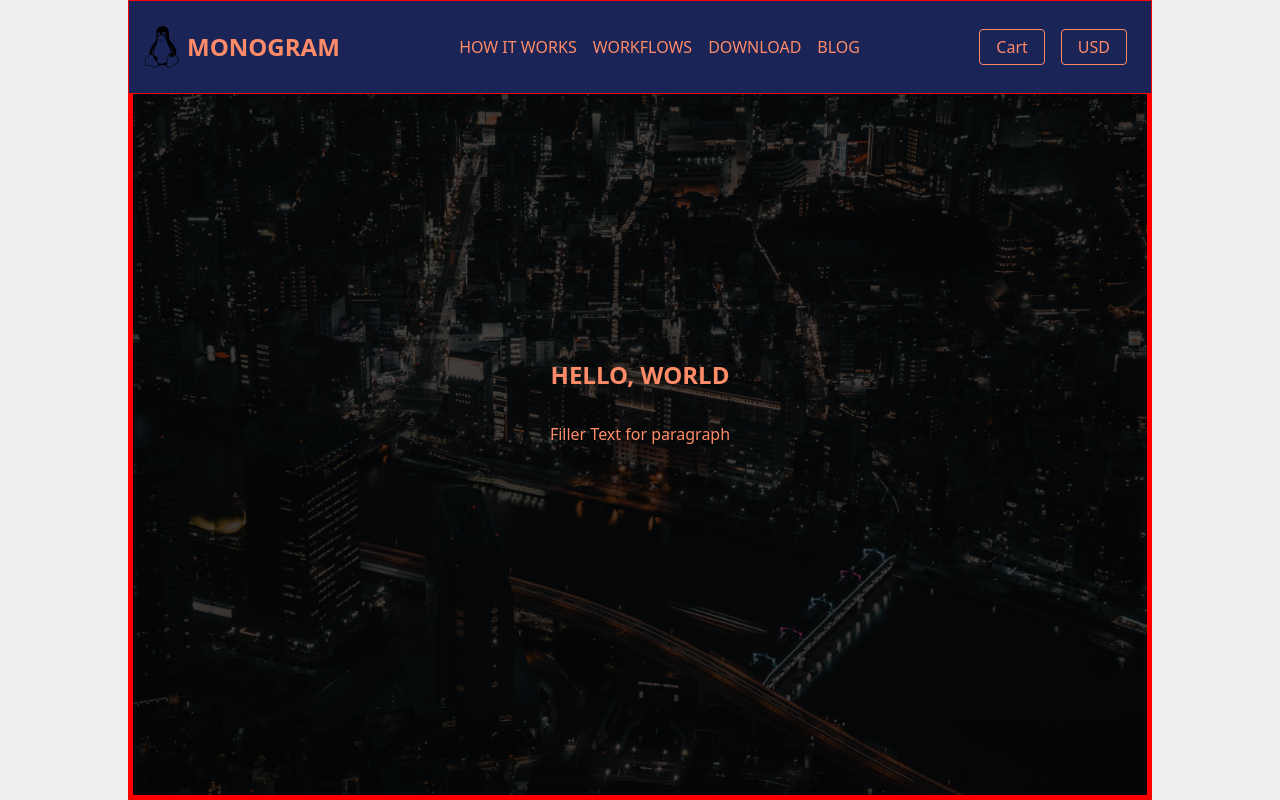
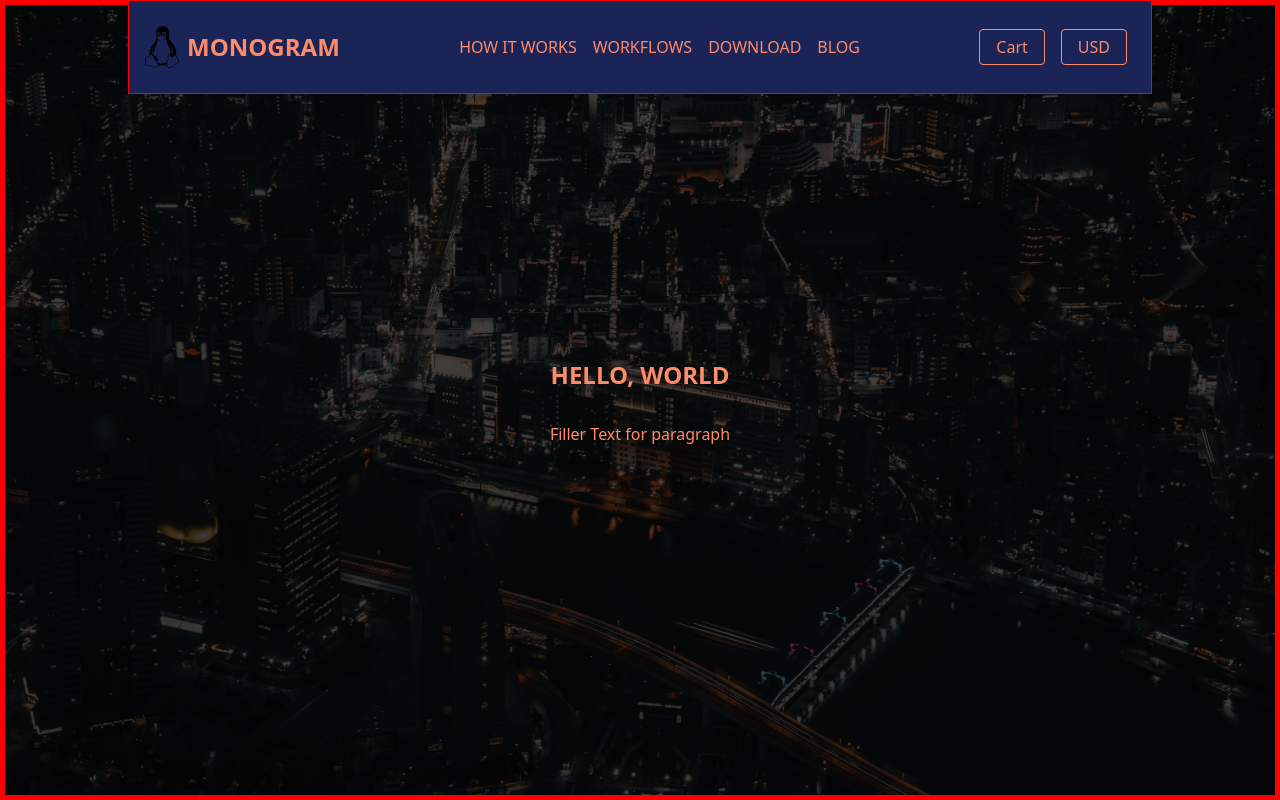
Before and after one commit to gregmjsco/odin-react-shopping, a React (Vite) app in the folder react-shopping-cart/: page / in a window 1280 px wide. Shown: the top 800 px of the page. Built offline with nearby package versions, Linux system fonts and the light colour scheme.

Commit message:
Remove container class from hero section to have background image cover viewport width

```diff
--- a/react-shopping-cart/src/components/Hero/Hero.jsx
+++ b/react-shopping-cart/src/components/Hero/Hero.jsx
@@ -2,7 +2,7 @@ import './Hero.css'
 
 function Hero() {
     return (
-        <section className="hero container">
+        <section className="hero">
             <h1 className="hero__title">Hello, World</h1>
             <p className="hero__description">Filler Text for paragraph</p>
         </section>
```
